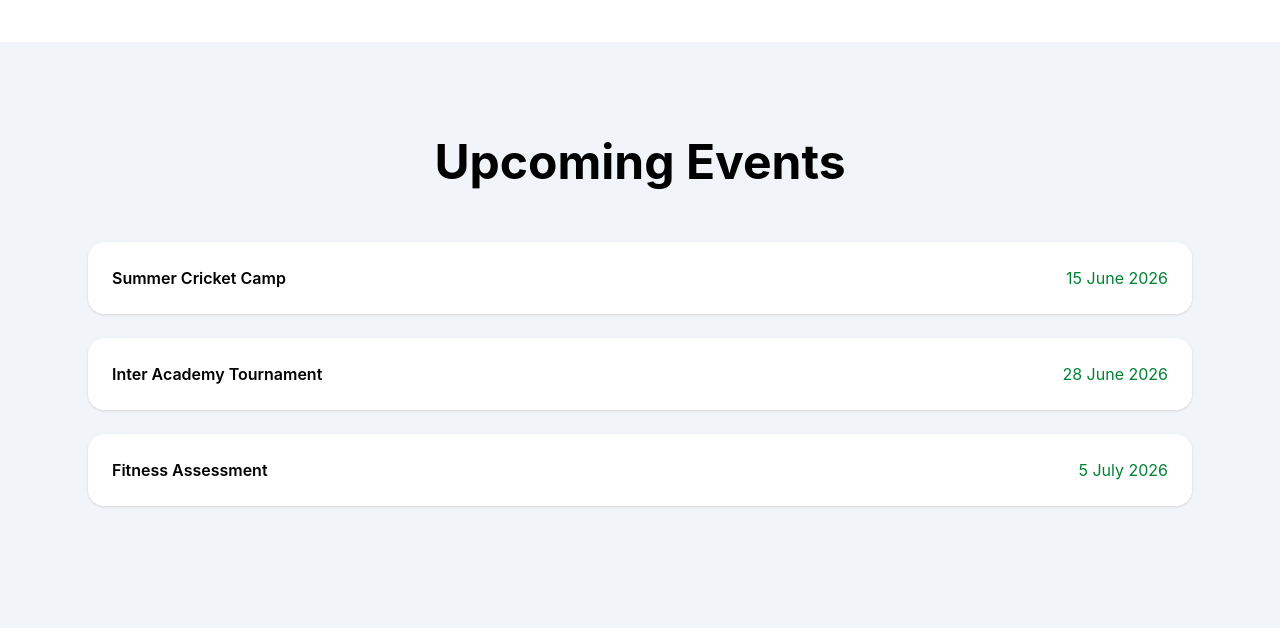
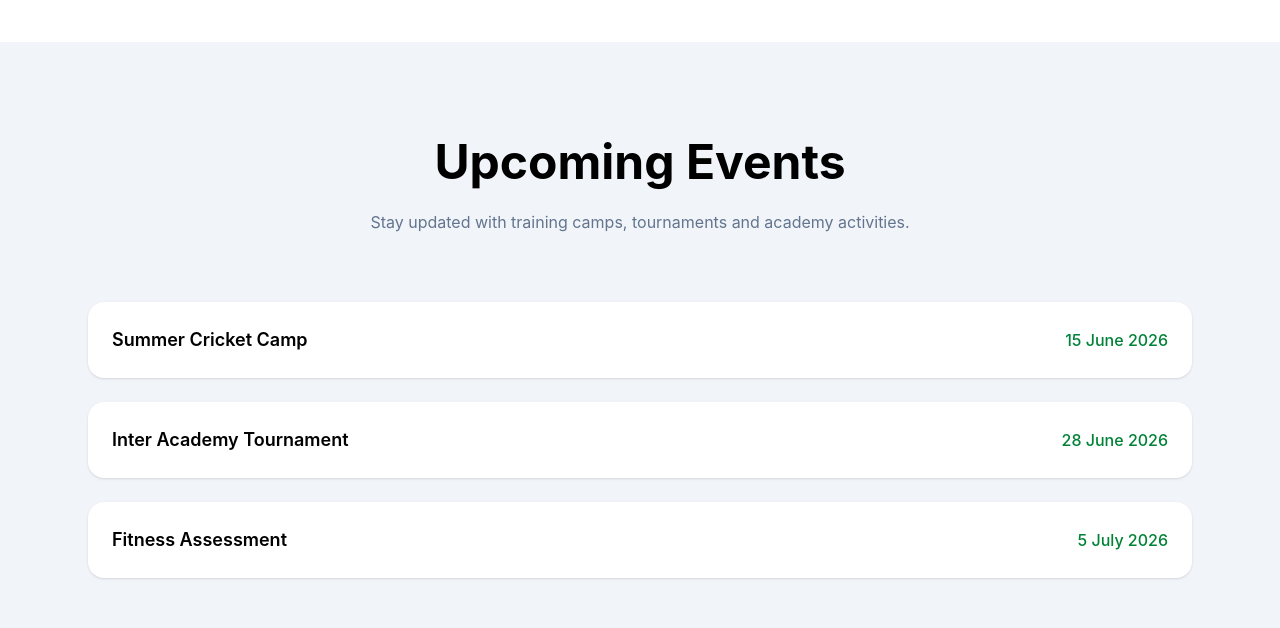
Before and after one commit to apexalphaa/rscc-app, a React (Vite) app in the folder apps/frontend/: page / in a window 1280 px wide. Shown: the part 3440-4068 px from the top of the page. Built offline with nearby package versions, Linux system fonts and the light colour scheme.

Commit message:
Update UpcomingEvents.jsx

```diff
--- a/apps/frontend/src/components/UpcomingEvents.jsx
+++ b/apps/frontend/src/components/UpcomingEvents.jsx
@@ -1,3 +1,5 @@
+import SectionTitle from "./SectionTitle";
+
 const events = [
   {
     title: "Summer Cricket Camp",
@@ -19,33 +21,33 @@ export default function UpcomingEvents() {
 
       <div className="max-w-6xl mx-auto px-6">
 
-        <h2 className="text-5xl font-bold text-center">
-          Upcoming Events
-        </h2>
+        <SectionTitle
+          title="Upcoming Events"
+          subtitle="Stay updated with training camps, tournaments and academy activities."
+        />
 
-        <div className="space-y-6 mt-14">
+        <div className="space-y-6 mt-16">
 
           {events.map((event) => (
-
             <div
               key={event.title}
-              className="bg-white rounded-2xl p-6 shadow flex justify-between"
+              className="bg-white rounded-2xl p-6 shadow hover:shadow-lg transition flex justify-between items-center"
             >
-              <h3 className="font-semibold">
+              <h3 className="font-semibold text-lg">
                 {event.title}
               </h3>
 
-              <span className="text-green-700">
+              <span className="text-green-700 font-medium">
                 {event.date}
               </span>
 
             </div>
-
           ))}
 
         </div>
 
       </div>
+
     </section>
   );
 }
```
